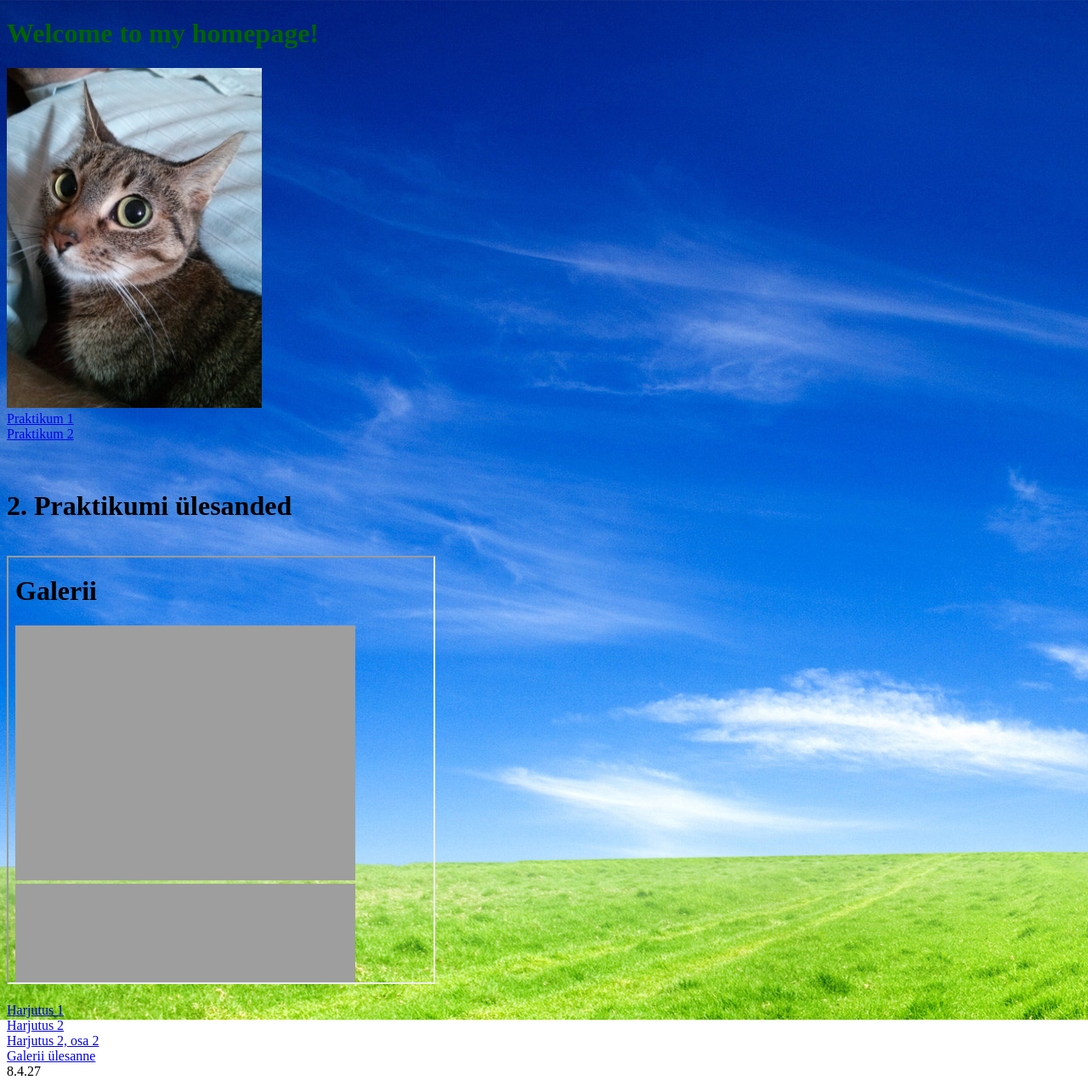
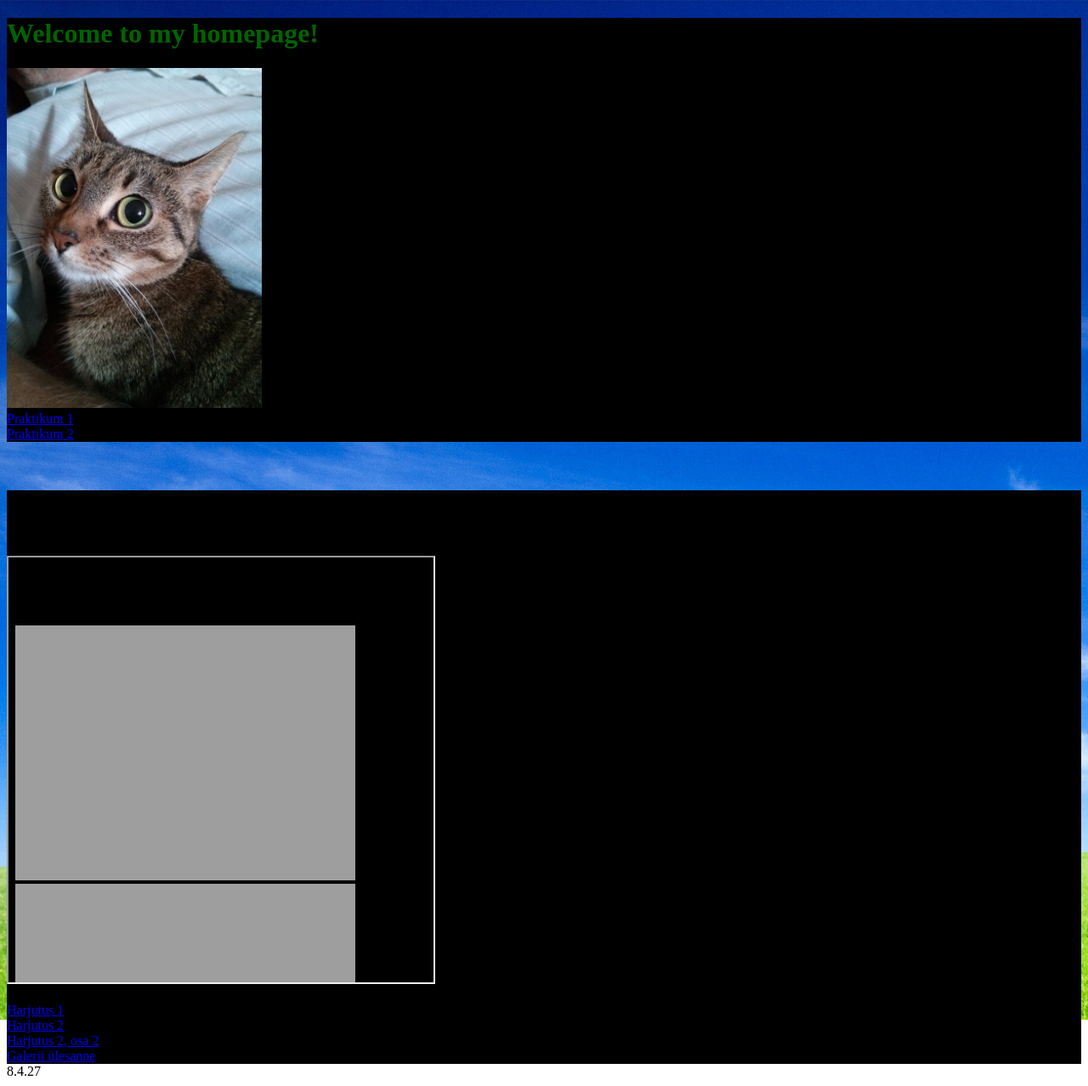
Before and after one commit to mpalmeos/Koduleht, a PHP site: page / in a window 1280 px wide. Shown: the whole page at 85% size. Run offline with PHP 8.4, Linux system fonts and the light colour scheme.

Commit message:
Taustavärvid

```diff
--- a/index.php
+++ b/index.php
@@ -7,17 +7,19 @@
 	</head>
 
 	<body>
+		<div class="must">
 		<h1 id="Pealkiri">Welcome to my homepage!</h1>
 		<img src="Kass.jpg" alt="Sorry, missed it" width="300" height="400"/> <br/>
+		</div>
 
-		<div>
+		<div class="must">
 		<a href="/~mpalmeos/Harjutus1">Praktikum 1</a> <br/>
 		<a href="/~mpalmeos/Harjutus2">Praktikum 2</a>
 		</div>
 		<br/>
 		<br/>
 
-		<div>
+		<div class="must">
 		<h1>2. Praktikumi ülesanded</h1>
 		<br/>
 		<iframe src="/~mpalmeos/Harjutus2/praktikum2.html" name="iraam" height="500" width="500">
--- a/style.css
+++ b/style.css
@@ -1,6 +1,11 @@
 body {
 	background-image: url("taevas.jpeg");
 	background-repeat: no-repeat;
+	background-attachment: fixed;
+}
+
+.must {
+	background-color: black;
 }
 
 #Pealkiri {
```
